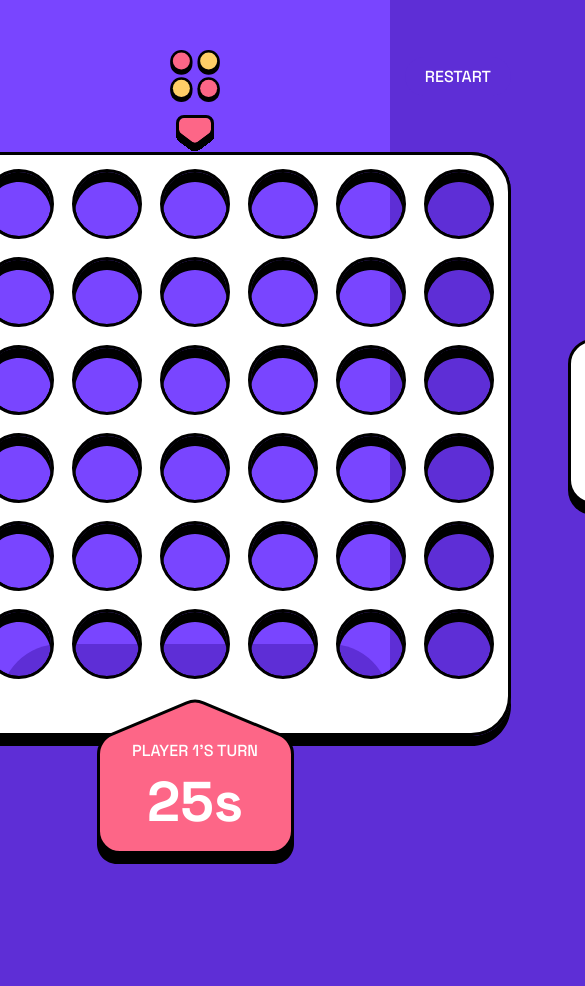
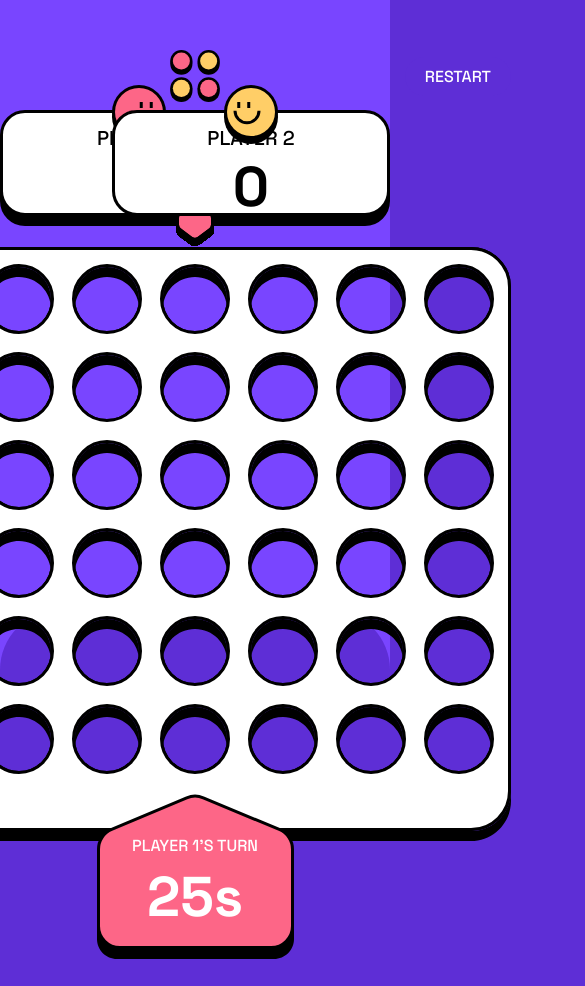
Before and after one commit to AlexBetita/FM-Connect-Four, a React (Create React App) app: page /game in a window 390 px wide. Shown: the top 986 px of the page, 585 px wide, since content can reach past the window. Before the commit the page ends 891 px from the top, so only its background shows below. Built offline with nearby package versions, Linux system fonts and the light colour scheme.

Commit message:
added tablet mode

```diff
--- a/src/components/Game/GameBoard/index.css
+++ b/src/components/Game/GameBoard/index.css
@@ -211,3 +211,12 @@
     left: 15px;
     top: 15px;
 }
+
+
+@media screen and (max-width: 768px) and (max-height: 1024px) {
+    .game-board {
+         flex-direction: column;
+         position: relative;
+         top: 95px;
+    }
+}
--- a/src/components/Game/Player/index.css
+++ b/src/components/Game/Player/index.css
@@ -1,4 +1,9 @@
-.player-box {
+.player-box-1 {
+    position: relative;
+    cursor: default;
+}
+
+.player-box-2 {
     position: relative;
     cursor: default;
 }
@@ -38,3 +43,24 @@
     font-size: 3.5rem;
     font-weight: bold;
 }
+
+
+
+@media screen and (max-width: 768px) and (max-height: 1024px){
+    .player-box-1 {
+        position: absolute;
+        top: 110px;
+        left: 0px;
+    }
+
+    .player-box-2 {
+        position: absolute;
+        top: 110px;
+        right: 0px;
+    }
+
+    .player-box-1 > div, .player-box-2 > div{
+        width: 17rem;
+        height: 6.25rem;
+    }
+ }
--- a/src/components/Game/Player/index.js
+++ b/src/components/Game/Player/index.js
@@ -4,7 +4,7 @@ const Player = ({score, playerIcon, player}) => {
 
     return (
         <>
-            <div className='player-box'>
+            <div className={`player-box-${player[player.length - 1]}`}>
                 <div className='player'>
                     <img className='player-image' src={playerIcon} alt='player'/>
                     <div style={{'fontSize' : '1.25rem', 'paddingTop' :'20px'}}> {player} </div>
--- a/src/components/Game/index.css
+++ b/src/components/Game/index.css
@@ -34,3 +34,14 @@
     width: 100%;
     height: 100%;
 }
+
+
+@media screen and (max-width: 768px) and (max-height: 1024px) {
+    .game-menu {
+         flex-direction: column;
+    }
+
+    .game-bottom-neutral{
+        height: 14.625rem;
+    }
+}
```
Also changed, not shown: src/index.css (line endings or trailing spaces).
